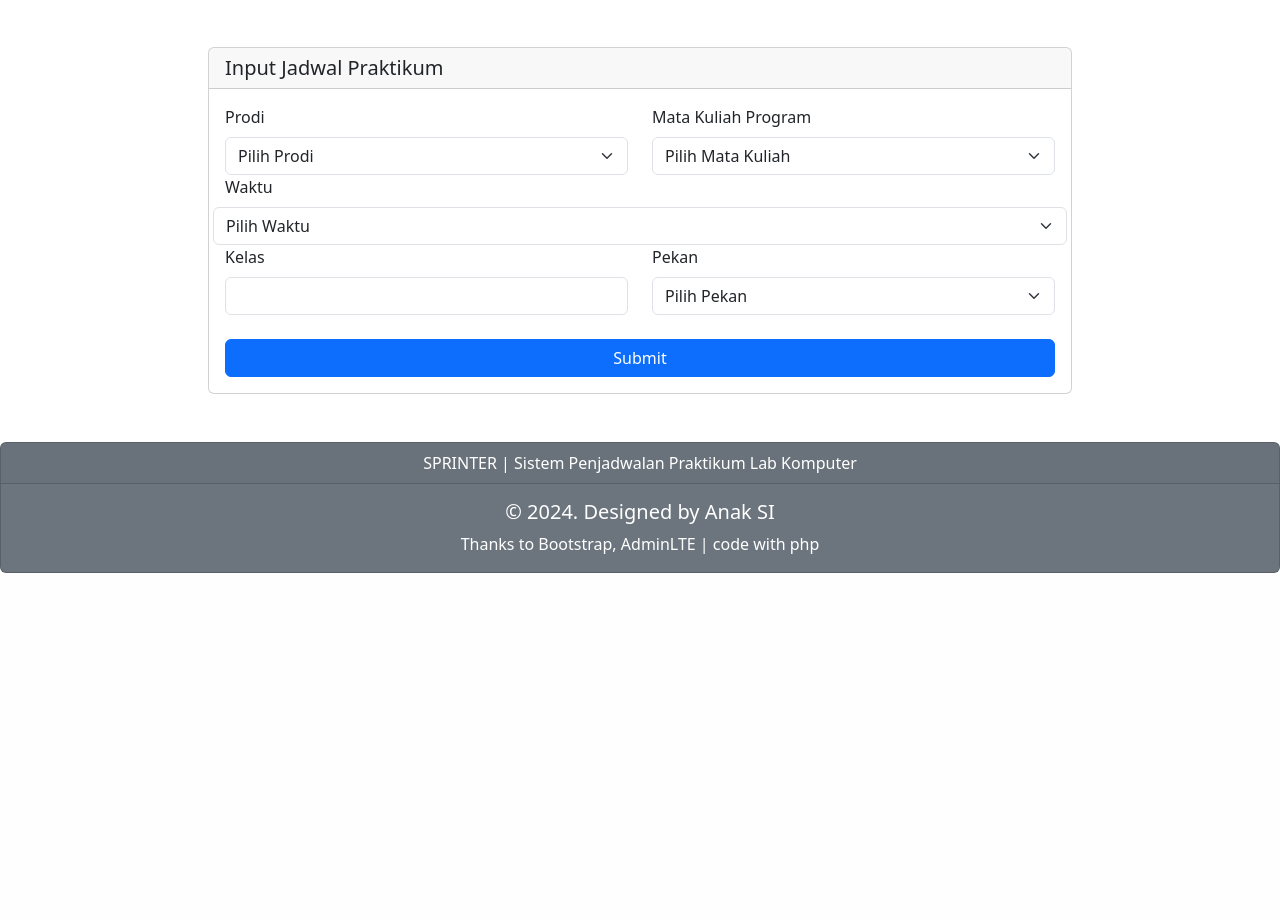
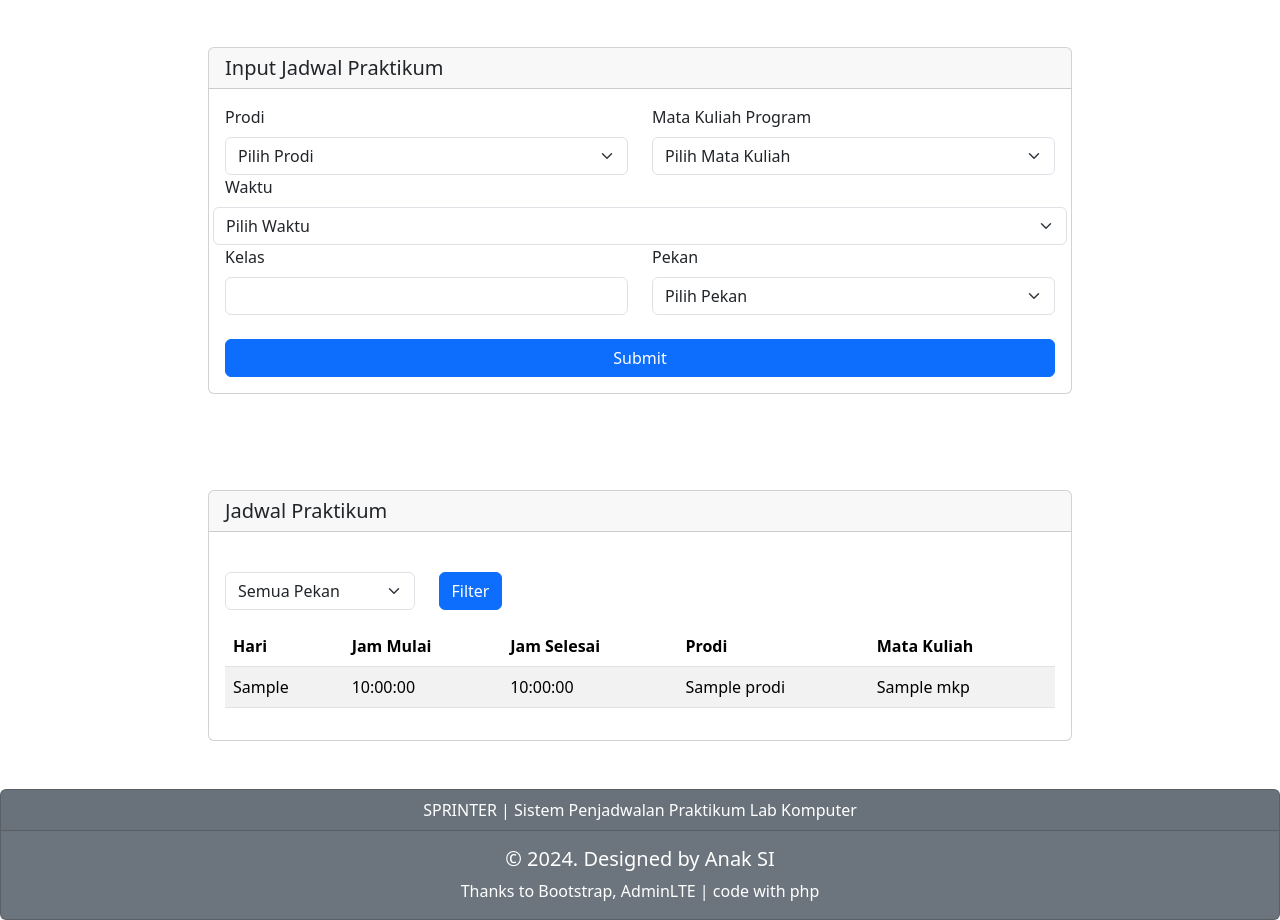
Before and after one commit to Achild29/SPRINTER, a PHP site: page /jadwal.php in a window 1280 px wide. Shown: the part 676-1596 px from the top of the page. Before the commit the page ends 1249 px from the top, so only its background shows below. Run offline with PHP 8.4, Linux system fonts and the light colour scheme; the visitor is signed in with stand-in values (Sample User, id 1); tables that the repository leaves empty hold one stand-in row (values such as "Sample post").

Commit message:
Modify jadwal.php & waktu.php di jadwal.php menambahkan lihat jadwal di waktu.php merubah pada page-nav yang active

```diff
--- a/SPRINTER/jadwal.php
+++ b/SPRINTER/jadwal.php
@@ -7,37 +7,6 @@
         }else if ($_SESSION['level'] != 'Admin'){
             header('location:login.php');
         }else if ($_SESSION['level'] == 'Admin'){
-
-            include 'koneksi.php';
-
-            $kode_prodi = isset($_POST['kode_prodi']) ? $_POST['kode_prodi'] : '';
-
-            function getProdiOptions($conn, $selectedKodeProdi) {
-                $sql = "SELECT kode_prodi, nama_prodi FROM Prodi";
-                $result = $conn->query($sql);
-                $options = "<option value=''>Pilih Kode Prodi</option>";
-                while($row = $result->fetch_assoc()) {
-                    $selected = ($row['kode_prodi'] == $selectedKodeProdi) ? 'selected' : '';
-                    $options .= "<option value='{$row['kode_prodi']}' {$selected}>{$row['nama_prodi']}</option>";
-                }
-                return $options;
-            }
-
-            function getMKPOptions($conn, $kode_prodi) {
-                if ($kode_prodi) {
-                    $sql = "SELECT kode_mkp, nama_mkp FROM MKP WHERE kode_prodi='$kode_prodi'";
-                    $result = $conn->query($sql);
-                    $options = "<option value=''>Pilih Mata Kuliah</option>";
-                    while($row = $result->fetch_assoc()) {
-                        $options .= "<option value='{$row['kode_mkp']}'>{$row['nama_mkp']}</option>";
-                    }
-                    return $options;
-                } else {
-                    return "<option value=''>Pilih Mata Kuliah</option>";
-                }
-            }
-
-
 
     ?>
 <!-- end of pengecekaan untuk session -->
@@ -56,7 +25,36 @@
         <!-- <link rel="stylesheet" href="assets/css/main.css" /> -->
     <!-- end of native css -->
 <!-- end of CSS -->
-<script>
+        <script>
+            <?php
+                include 'koneksi.php';
+
+                $kode_prodi = isset($_POST['kode_prodi']) ? $_POST['kode_prodi'] : '';
+
+                function getProdiOptions($conn, $selectedKodeProdi) {
+                    $sql = "SELECT kode_prodi, nama_prodi FROM Prodi";
+                    $result = $conn->query($sql);
+                    $options = "<option value=''>Pilih Kode Prodi</option>";
+                    while($row = $result->fetch_assoc()) {
+                        $selected = ($row['kode_prodi'] == $selectedKodeProdi) ? 'selected' : '';
+                        $options .= "<option value='{$row['kode_prodi']}' {$selected}>{$row['nama_prodi']}</option>";
+                    }
+                    return $options;
+                }
+                function getMKPOptions($conn, $kode_prodi) {
+                    if ($kode_prodi) {
+                        $sql = "SELECT kode_mkp, nama_mkp FROM MKP WHERE kode_prodi='$kode_prodi'";
+                        $result = $conn->query($sql);
+                        $options = "<option value=''>Pilih Mata Kuliah</option>";
+                        while($row = $result->fetch_assoc()) {
+                            $options .= "<option value='{$row['kode_mkp']}'>{$row['nama_mkp']}</option>";
+                        }
+                        return $options;
+                    } else {
+                        return "<option value=''>Pilih Mata Kuliah</option>";
+                    }
+                }
+            ?>
             function updateJamOptions() {
                 var reg = document.getElementById("reg").value;
                 var jam = document.getElementById("jam");
@@ -283,6 +281,109 @@
         </div>
     <!-- end of Jadwal -->
 
+    <!-- lihat Jadwal -->
+        <div class="container-fluid w-75 p-5">
+            <div id="lihatJadwal"class="card">
+                <h5 class="card-header">Jadwal Praktikum</h5>
+                <div class="card-body">
+                    <div class="mb-3">
+                        <form method="GET" action="">
+                            <div class="row mb-3">
+                                <div class="col-md-3">
+                                    <label for="pekan" class="form-label"></label>
+                                    <select class="form-select" id="pekan" name="pekan">
+                                        <option value="">Semua Pekan</option>
+                                        <?php
+                                        include 'koneksi.php';
+
+                                        // Query untuk mengambil daftar pekan dari tabel jadwal
+                                        $queryPekan = "SELECT DISTINCT pekan FROM jadwal ORDER BY pekan";
+                                        $resultPekan = $connect->query($queryPekan);
+
+                                        if ($resultPekan->num_rows > 0) {
+                                            while ($rowPekan = $resultPekan->fetch_assoc()) {
+                                                $selected = isset($_GET['pekan']) && $_GET['pekan'] == $rowPekan['pekan'] ? 'selected' : '';
+                                                echo "<option value='" . $rowPekan['pekan'] . "' $selected>Pekan " . $rowPekan['pekan'] . "</option>";
+                                            }
+                                        }
+                                        ?>
+                                    </select>
+                                </div>
+                                <div class="col-md-3 d-flex align-items-end">
+                                    <button type="submit" class="btn btn-primary">Filter</button>
+                                </div>
+                            </div>
+                        </form>
+                    </div>
+                    <div class="mb-3">
+                        <table class="table table-striped">
+                            <thead>
+                                <tr>
+                                    <th>Hari</th>
+                                    <th>Jam Mulai</th>
+                                    <th>Jam Selesai</th>
+                                    <th>Prodi</th>
+                                    <th>Mata Kuliah</th>
+                                </tr>
+                            </thead>
+                            <tbody>
+                                <?php
+                                // Ambil nilai pekan dari query string
+                                    $pekan = isset($_GET['pekan']) ? $_GET['pekan'] : '';
+
+                                // Buat query SQL dengan filter pekan
+                                    $query = "
+                                        SELECT w.hari, w.jam_mulai, w.jam_selesai, p.nama_prodi, m.nama_mkp
+                                        FROM jadwal j
+                                        JOIN waktu w ON j.kode_waktu = w.kode_waktu
+                                        JOIN mkp m ON j.kode_mkp = m.kode_mkp
+                                        JOIN prodi p ON m.kode_prodi = p.kode_prodi
+                                    ";
+
+                                // Tambahkan kondisi WHERE jika pekan dipilih
+                                    if ($pekan !== '') {
+                                        $query .= " WHERE j.pekan = ?";
+                                    }
+
+                                    $query .= " ORDER BY w.hari, w.jam_mulai";
+
+                                // Prepare dan execute query
+                                    $stmt = $connect->prepare($query);
+
+                                // Bind parameter jika pekan dipilih
+                                    if ($pekan !== '') {
+                                        $stmt->bind_param("i", $pekan);
+                                    }
+
+                                    $stmt->execute();
+                                    $result = $stmt->get_result();
+
+                                // Tampilkan hasil query
+                                    if ($result->num_rows > 0) {
+                                        while ($row = $result->fetch_assoc()) {
+                                            echo "<tr>";
+                                            echo "<td>" . $row['hari'] . "</td>";
+                                            echo "<td>" . $row['jam_mulai'] . "</td>";
+                                            echo "<td>" . $row['jam_selesai'] . "</td>";
+                                            echo "<td>" . $row['nama_prodi'] . "</td>";
+                                            echo "<td>" . $row['nama_mkp'] . "</td>";
+                                            echo "</tr>";
+                                        }
+                                    } else {
+                                        echo "<tr><td colspan='5'>Tidak ada jadwal tersedia</td></tr>";
+                                    }
+
+                                    $stmt->close();
+                                    $connect->close();
+                                ?>
+                            </tbody>
+                        </table>
+                    </div>
+                </div>
+            </div>
+        </div>
+    <!-- end of lihat Jadwal -->
+
 
     <!-- Footer -->
         <div class="card text-bg-secondary text-center ">
```
Also changed, not shown: SPRINTER/waktu.php (+5 -5 lines).
